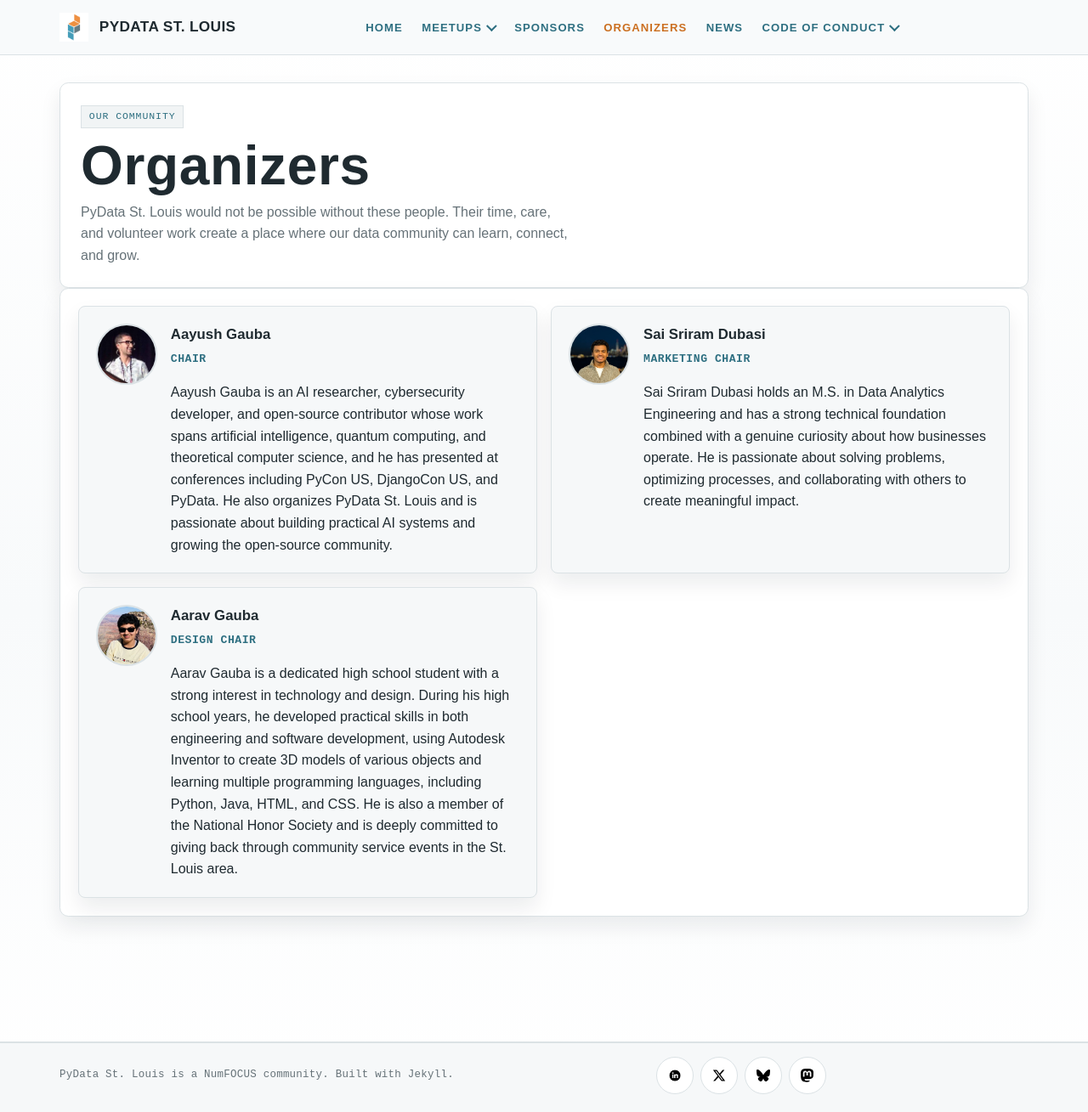
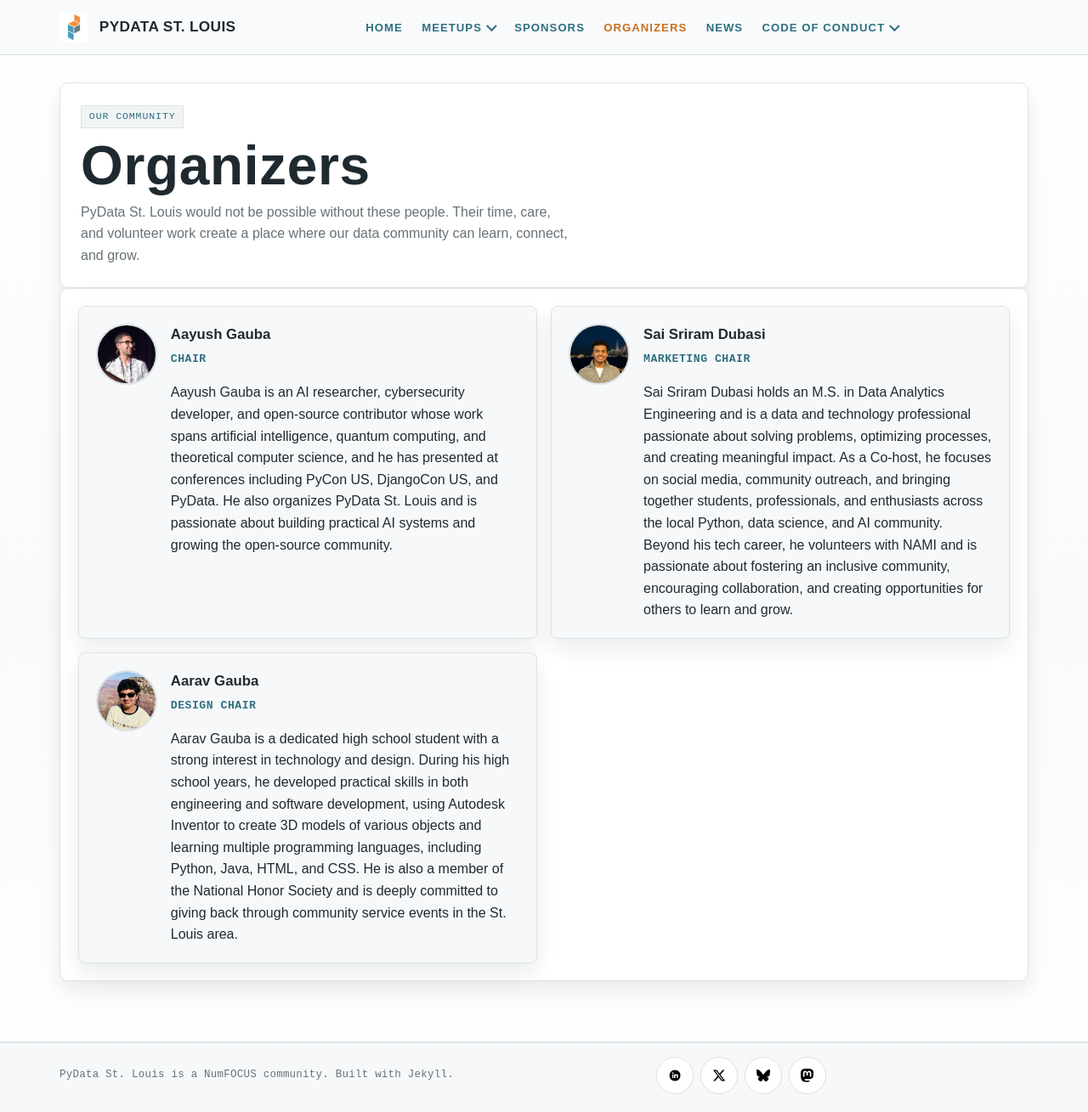
Before and after one commit to pydatastl/pydatastl.github.io, a Jekyll site: the page built from organizers.md, in a window 1280 px wide and 1309 px high. Shown: the whole window at 85% size. Built offline with Jekyll 4.4.1, drawn with Linux system fonts in a browser that asks for light colours.

Commit message:
Update organizers.json

```diff
--- a/_data/organizers.json
+++ b/_data/organizers.json
@@ -11,9 +11,10 @@
     "name": "Sai Sriram Dubasi",
     "position": "Marketing Chair",
     "description": [
-      "Sai Sriram Dubasi holds an M.S. in Data Analytics Engineering and has a strong technical foundation combined with a genuine curiosity about how businesses operate. He is passionate about solving problems, optimizing processes, and collaborating with others to create meaningful impact."
+      "Sai Sriram Dubasi holds an M.S. in Data Analytics Engineering and is a data and technology professional passionate about solving problems, optimizing processes, and creating meaningful impact. As a Co-host, he focuses on social media, community outreach, and bringing together students, professionals, and enthusiasts across the local Python, data science, and AI community. Beyond his tech career, he volunteers with NAMI and is passionate about fostering an inclusive community, encouraging collaboration, and creating opportunities for others to learn and grow."
     ],
     "photo": "/assets/images/organizers/sai.jpeg"
+
   },
   {
     "name": "Aarav Gauba",
```
